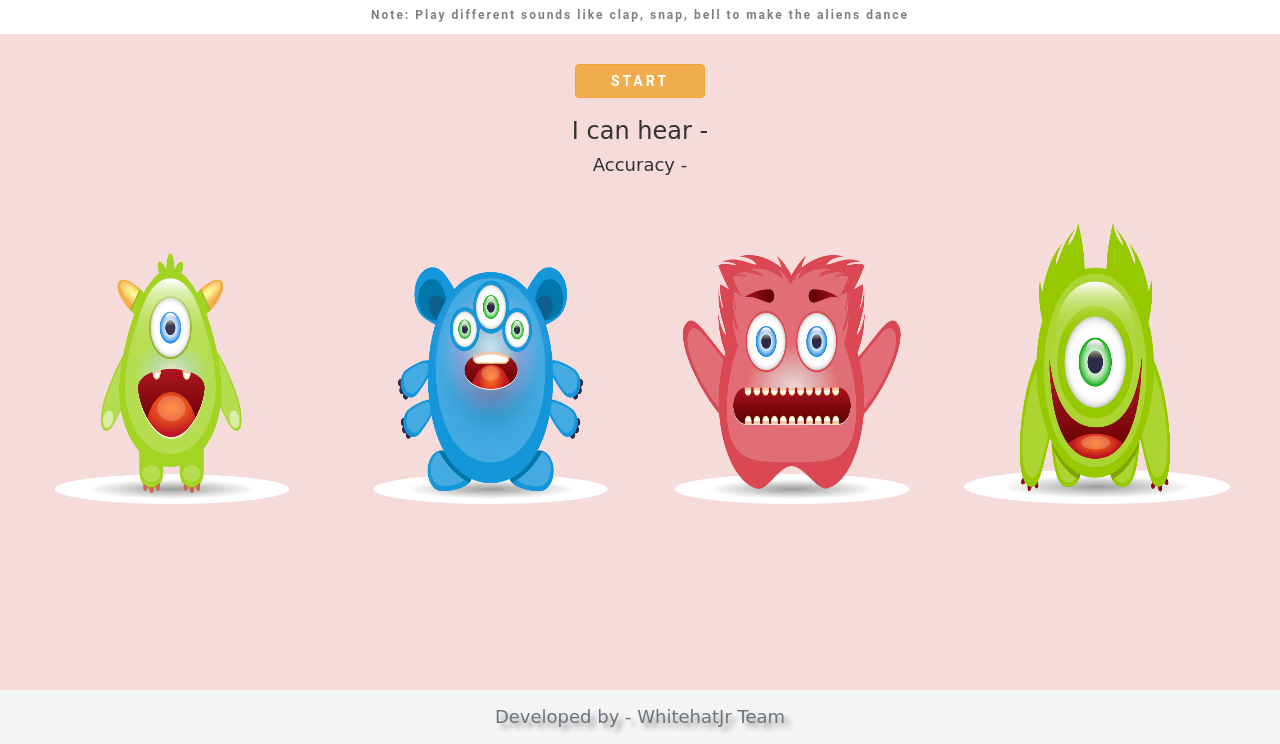
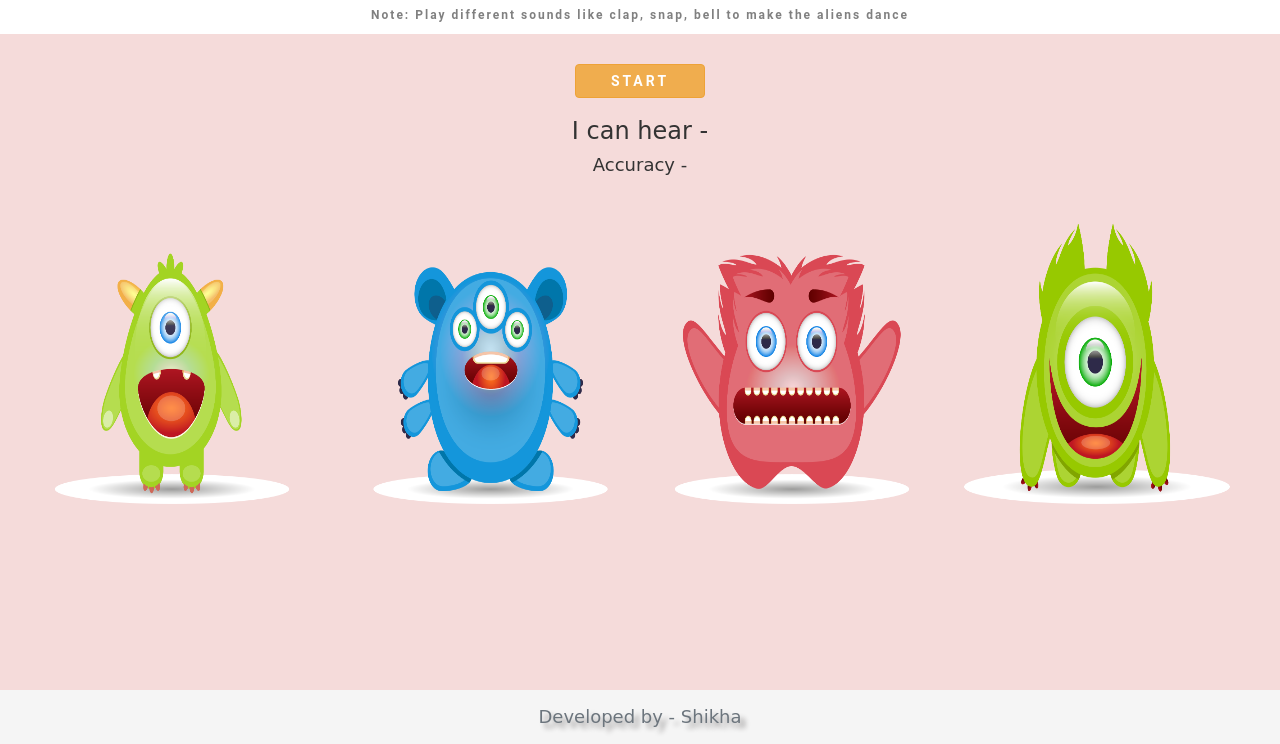
Before and after one commit to Shikha246/soundcontrolledaliens, a plain HTML site: page index.html in a window 1280 px wide. Shown: the part 56-800 px from the top of the page. Drawn offline with nearby package versions, Linux system fonts and the light colour scheme.

Commit message:
Update index.html

```diff
--- a/index.html
+++ b/index.html
@@ -30,7 +30,7 @@
       </center>
       </div>
       <div class="copy_right_footer">
-        Developed by - WhitehatJr Team
+        Developed by - Shikha
       </div>
 <script src="main.js"></script>
   </body>
```
